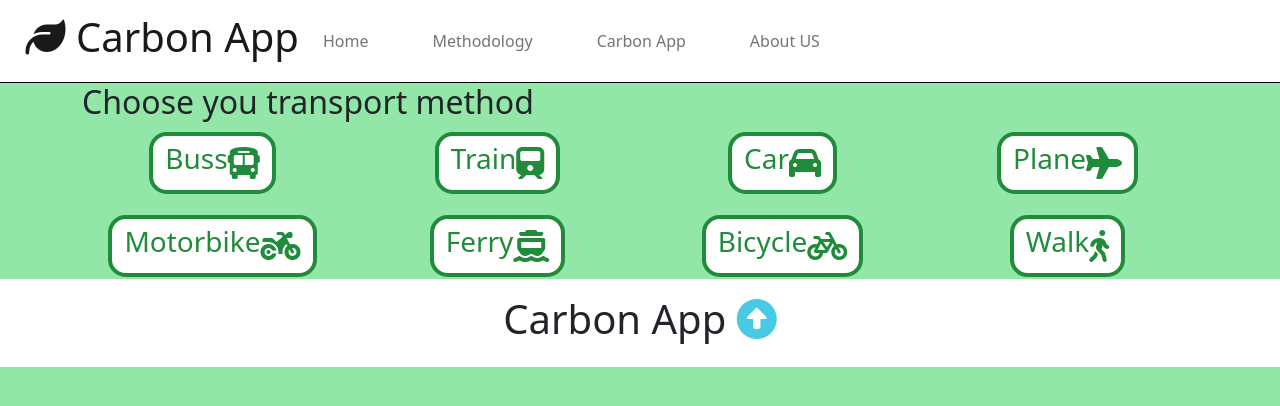
After one commit to po-box40/FOR19_group4, a Flask app: page /carbon_calculator in a window 1280 px wide. The commit adds this page. Shown: the top 406 px of the page. Run offline with Flask 2, Linux system fonts and the light colour scheme; some libraries are stand-ins or nearby versions.

Commit message:
Added a small but functional carbon-calculator

```diff
--- a/application.py
+++ b/application.py
@@ -1,24 +1,68 @@
 from flask import Flask, render_template
+from flask import request, flash
+
 application = Flask(__name__)
 
-@application.route('/')
-@application.route('/home')
+
+@application.route("/")
+@application.route("/home")
 def home():
-  return render_template('home.html')
-
-@application.route('/methodology')
-def methodology():
-  return render_template('methodology.html', title='methodology')
-
-@application.route('/carbon_app')
-def carbon_app():
-    return render_template('carbon_app.html', title='carbon_app')
+    return render_template("home.html")
 
 
-@application.route('/AboutUs')
-def AboutUs():
-    return render_template('AboutUs.html', title='About Us')
+@application.route("/methodology")
+def methodology():
+    return render_template("methodology.html", title="methodology")
 
 
-if __name__=='__main__':
-  application.run(debug=True)
+@application.route("/carbon_app")
+def carbon_app():
+    return render_template("carbon_app.html", title="carbon_app")
+
+
+@application.route("/AboutUs")
+def AboutUs():
+    return render_template("AboutUs.html", title="About Us")
+
+
+@application.route("/carbon_calculator")
+def carbon_calculator():
+    return render_template("carbon_calculator.html", title="carbon_calculator")
+
+
+# a route for the carbon calculator results
+@application.route("/calculate-carbon-footprint", methods=["POST"])
+def carbon_calculator_results():
+    co2_equivalents = {"bus": 68, "train": 14, "car": 156, "plane": 285}
+
+    print(request.get_json())
+    # Get the data from the json file
+    data = request.get_json()
+    print(data)
+
+    # Get the transport method and the number of kilometers from the data
+    transport_method = data.get("transportMethod")
+    kilometers = data.get("kilometers")
+
+    # Look up the CO2 equivalent value for the transport method
+    co2_equivalent = co2_equivalents.get(transport_method)
+    # Convert the CO2 equivalent from grans to kilograms
+    co2_equivalent = co2_equivalent / 1000
+
+    print(co2_equivalent)
+
+    # convert kilometers to float
+    kilometers = float(kilometers)
+
+    # Calculate the carbon footprint
+    carbon_footprint = co2_equivalent * kilometers
+    # round down to 2 decimal places
+    carbon_footprint = round(carbon_footprint, 2)
+
+    print(carbon_footprint)
+
+    return {"carbonFootprint": carbon_footprint}
+
+
+if __name__ == "__main__":
+    application.run(debug=True)
--- a/static/carbon_app.css
+++ b/static/carbon_app.css
@@ -5,60 +5,72 @@ Carbon App, section 2 (header, background): #466fa6
 Carbon App, section 2 (header, boxes): #8badd9
 */
 
-/* Utilities  */
-p {
-  margin: 10px 0;
-  font-size: 18px;
+body {
+  background-color: #92e6a7ff;
 }
-h4 {
-  font-size: 18px;
-  text-align: left;
-  font-weight: bold;
+
+.box {
+  display: flex;
+  flex-direction: column;
+  justify-content: center;
+  align-items: center;
+  height: 100%;
+  /* Adjust as needed */
 }
-/* Section header */
-.section_header_carbon_app {
-  background-color:#466fa6;
-}
-.header_carbon_app {
-  display: flex;
-  align-items: start;
-  background: #466fa6;
-}
-.header_carbon_app .box {
-  flex: 1;
-  background: #466fa6;
-  color: #fff;
-  border-radius: 10px;
-  margin: 20px 10px;
-  padding: 15px 20px;
-  text-align:center;
-  align-items: center;
-  justify-content: center;
-}
-.header_carbon_app .box:nth-of-type(1) {
-  flex-grow:2;
-}
-.header_carbon_app .box:nth-of-type(2) {
-  flex-grow:1;
-}
-.container_buttons_links_header_carbon_app {
+
+
+.btn-section {
   display: flex;
   justify-content: center;
   align-items: center;
-  flex-wrap:wrap;
+  margin: 20px;
 }
-.container_buttons_links_header_carbon_app a:hover {
-  color: #466fa6;
+
+.btn-box {
+  height: fit-content;
+
 }
-.container_buttons_links_header_carbon_app btn {
-  width: 100px;
-  height: 100px;
-  background: #466fa6;
-  color: #fff;
+
+
+#btn-login {
+  width: 15rem;
+  height: 6rem;
+  background-color: #208b3aff;
+  border-radius: 1.6rem;
+  border-width: 0;
+  color: white;
+}
+
+#btn-login a {
+  color: white;
+  text-decoration: none;
+  font-size: 1.5rem;
+
+}
+
+.btn-carbon-app {
+  background-color: white;
+  color: #208b3aff;
+  border: #208b3aff 4px solid;
   display: flex;
-  justify-content:center;
-  align-items:center;
+  justify-content: center;
+  align-items: center;
+  width: fit-content;
+  height: fit-content;
+  border-radius: 1.1rem;
+  margin: 1%;
 }
+
+.transport ul {
+  display: flex;
+  justify-content: space-around;
+  list-style: none;
+  padding: 0;
+}
+
+
+
+
 
 @media (max-width:768px) {
   .header_carbon_app {
--- a/static/layout.css
+++ b/static/layout.css
@@ -66,16 +66,17 @@ img {
 /* Footer  */
 .section_footer {
   background-color: #ffffff;
+  height: fit-content;
 }
 
 .footer {
   display: flex;
   flex-direction: row;
   justify-content: center;
-  height: 70px;
   align-items: center;
   background-color: #ffffff;
   padding: 0 0px;
+  width: 100%;
 }
 
 /* Media query */
--- /dev/null
+++ b/templates/carbon_calculator.html
@@ -0,0 +1,234 @@
+{% extends "layout.html" %}
+{% block content %}
+
+<link rel="stylesheet" href="{{ url_for('static', filename='carbon_app.css') }}">
+
+<!-- Header -->
+<section class="section_header_carbon_calculator d-flex">
+
+    <div class="container flex-row">
+        <section class="transport">
+            <h2>Choose you transport method</h2>
+            <div id="alert-box"></div>
+            <div class="row">
+                <ul>
+                    <div class="col-md-3">
+                        <li class="box">
+                            <button type="button" class="btn btn-carbon-app" data-bs-toggle="modal"
+                                data-bs-target="#carbonCalculatorModal" data-bs-whatever="bus">
+                                <h3>Buss</h3>
+                                <i class="fa-solid fa-bus fa-2xl"></i>
+                            </button>
+                    </div>
+
+                    </li>
+                    <div class="col-md-3">
+                        <li class="box">
+                            <a href="#" class="btn btn-carbon-app" data-bs-toggle="modal"
+                                data-bs-target="#carbonCalculatorModal" data-bs-whatever="train">
+                                <h3>Train</h3>
+                                <i class="fa-solid fa-train fa-2xl"></i>
+                            </a>
+                        </li>
+                    </div>
+                    <div class="col-md-3">
+                        <li class="box">
+                            <a href="#" class="btn btn-carbon-app" data-bs-toggle="modal"
+                                data-bs-target="#carbonCalculatorModal" data-bs-whatever="car">
+                                <h3>Car</h3>
+                                <i class="fa-solid fa-car fa-2xl"></i>
+                            </a>
+                        </li>
+                    </div>
+                    <div class="col-md-3">
+                        <li class="box">
+                            <a href="#" class="btn btn-carbon-app" data-bs-toggle="modal"
+                                data-bs-target="#carbonCalculatorModal" data-bs-whatever="plane">
+                                <h3>Plane</h3>
+                                <i class="fa-solid fa-plane fa-2xl"></i>
+                            </a>
+                        </li>
+                    </div>
+
+            </div>
+
+            <div class="row">
+                <!-- 4 more buttons that are the same as the ones above, motorbike, Ferry, Bicycle and Walk-->
+                <div class="col-md-3">
+                    <li class="box">
+                        <a href="#" class="btn btn-carbon-app" data-bs-toggle="modal"
+                            data-bs-target="#carbonCalculatorModal" data-bs-whatever="motorbike">
+                            <h3>Motorbike</h3>
+                            <i class="fa-solid fa-motorcycle fa-2xl"></i>
+                        </a>
+                    </li>
+                </div>
+                <div class="col-md-3">
+                    <li class="box">
+                        <a href="#" class="btn btn-carbon-app" data-bs-toggle="modal"
+                            data-bs-target="#carbonCalculatorModal" data-bs-whatever="ferry">
+                            <h3>Ferry</h3>
+                            <i class="fa-solid fa-ferry fa-2xl"></i>
+                        </a>
+                    </li>
+                </div>
+                <div class="col-md-3">
+                    <li class="box">
+                        <a href="#" class="btn btn-carbon-app" data-bs-toggle="modal"
+                            data-bs-target="#carbonCalculatorModal" data-bs-whatever="bicycle">
+                            <h3>Bicycle</h3>
+                            <i class="fa-solid fa-bicycle fa-2xl"></i>
+                        </a>
+                    </li>
+                </div>
+                <div class="col-md-3">
+                    <li class="box">
+                        <a href="#" class="btn btn-carbon-app" data-bs-toggle="modal"
+                            data-bs-target="#carbonCalculatorModal" data-bs-whatever="walk">
+                            <h3>Walk</h3>
+                            <i class="fa-solid fa-walking fa-2xl"></i>
+                        </a>
+
+                    </li>
+                </div>
+
+            </div>
+
+
+
+
+
+
+
+
+
+
+
+
+
+            </ul>
+        </section>
+
+
+        <div class="modal fade" id="carbonCalculatorModal" tabindex="-1" aria-labelledby="carbonCalculatorModal"
+            aria-hidden="true">
+            <div class="modal-dialog">
+                <div class="modal-content">
+                    <div class="modal-header">
+                        <h1 class="modal-title fs-5" id="exampleModalLabel">Regster #kilometers driven </h1>
+                        <button type="button" class="btn-close" data-bs-dismiss="modal" aria-label="Close"></button>
+                    </div>
+                    <div class="modal-body">
+                        <form>
+                            <div class="mb-3">
+                                <label for="kilometers">Number of Kilometers Driven:</label>
+                                <input type="number" id="numKilometers" class="form-control">
+                            </div>
+
+                        </form>
+                    </div>
+                    <div class="modal-footer">
+                        <button type="button" class="btn btn-secondary" data-bs-dismiss="modal">Close</button>
+                        <button id="calculate-btn" class="btn btn-primary">Calculate</button>
+                    </div>
+                </div>
+            </div>
+        </div>
+
+
+
+
+
+
+
+
+
+
+
+
+        <script>
+
+            var currentTransportMethod;
+
+            document.getElementById("calculate-btn").addEventListener("click", function () {
+                var transportMethod = document.getElementById("exampleModalLabel").textContent;
+                var kilometers = document.getElementById("numKilometers").value;
+                fetch("/calculate-carbon-footprint", {
+                    method: "POST",
+                    headers: {
+                        "Content-Type": "application/json"
+                    },
+                    body: JSON.stringify({
+                        transportMethod: currentTransportMethod,
+                        kilometers: kilometers
+                    })
+                })
+                    .then(response => response.json())
+                    .then(data => {
+                        var carbonFootprint = data.carbonFootprint;
+                        // Store the returned integer in a variable or perform any other action with it
+                        // Display the returned integer in a bootstrap alert
+                        var alertDiv = document.createElement("div");
+                        alertDiv.classList.add("alert", "alert-success");
+                        alertDiv.textContent = `Your carbon footprint is ${carbonFootprint} kg CO2`;
+                        document.getElementById('alert-box').appendChild(alertDiv);
+
+
+
+                        // Clear the input field
+                        document.getElementById("numKilometers").value = "";
+
+                        // Close the modal
+                        $('#carbonCalculatorModal').modal('hide');
+
+                        // Remove the alert after 5 seconds
+                        setTimeout(function () {
+                            alertDiv.remove();
+                        }, 5000);
+                    })
+                    .catch(error => {
+                        console.error("Error:", error);
+                    });
+            });
+
+            const exampleModal = document.getElementById('carbonCalculatorModal')
+            if (exampleModal) {
+                exampleModal.addEventListener('show.bs.modal', event => {
+                    // Button that triggered the modal
+                    const button = event.relatedTarget
+                    // Extract info from data-bs-* attributes
+                    currentTransportMethod = button.getAttribute('data-bs-whatever')
+                    // If necessary, you could initiate an Ajax request here
+                    // and then do the updating in a callback.
+
+                    // Update the modal's content.
+                    const modalTitle = exampleModal.querySelector('.modal-title')
+                    // capitalize the first letter of the transport method
+                    capCurrentTransportMethod = currentTransportMethod.charAt(0).toUpperCase() + currentTransportMethod.slice(1);
+                    modalTitle.textContent = `Register #kilometers traveled with ${capCurrentTransportMethod}`
+
+                })
+            }
+
+
+
+        </script>
+        <script>
+
+        </script>
+
+
+</section>
+
+
+
+
+
+</div>
+
+
+
+
+<!-- End block-->
+
+{% endblock content %}
--- a/templates/layout.html
+++ b/templates/layout.html
@@ -22,7 +22,6 @@
 
 
 
-
   <!-- To activate media queries in devices -->
   <meta name="viewport" content="user-scalable=yes, width=device-width, initial-scale=1">
 
@@ -38,7 +37,7 @@
 </head>
 
 <body>
-  <section class="section_carbon_app_navbar">
+  <section class="section_carbon_app_navbar flex-1">
     <div class="me-0">
       <nav class="navbar navbar-expand-lg navbar-light d-flex padded-navbar">
         <a class="navbar-brand me-lg-3" href="#">
@@ -72,9 +71,7 @@
 </body>
 {% block content %} {% endblock %}
 
-<section class="section_footer">
-  <div class="container">
-    <div class="footer">
+<div class="footer mt-auto py-3">
   <h1>
     Carbon App
     <a href="#">
@@ -82,8 +79,12 @@
     </a>
   </h1>
 </div>
-  </div>
-</section>
+
+
+<script src="https://code.jquery.com/jquery-3.5.1.slim.min.js"
+  integrity="sha384-DfXdz2htPH0lsSSs5nCTpuj/zy4C+OGpamoFVy38MVBnE+IbbVYUew+OrCXaRkfj" crossorigin="anonymous"></script>
+<script src="https://cdn.jsdelivr.net/npm/bootstrap@5.3.3/dist/js/bootstrap.bundle.min.js"
+  integrity="sha384-YvpcrYf0tY3lHB60NNkmXc5s9fDVZLESaAA55NDzOxhy9GkcIdslK1eN7N6jIeHz" crossorigin="anonymous"></script>
 
 </body>
 
```
Also changed, not shown: templates/carbon_app.html (+31 -48 lines). Lines whose indentation alone changed are shown as unchanged.
